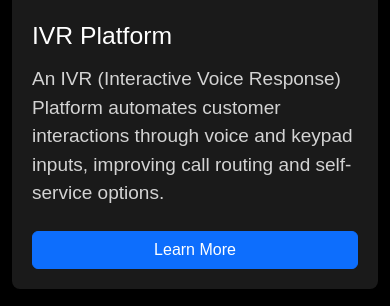
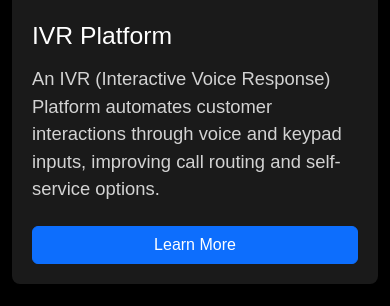
Before and after one commit to Govindtiwari48/VAPP_IO, a plain HTML site: page index.html in a window 390 px wide. Shown: the part 1167-1473 px from the top of the page. Drawn offline with nearby package versions, Linux system fonts and the light colour scheme.

Commit message:
Update styles.css

```diff
--- a/styles.css
+++ b/styles.css
@@ -23,7 +23,7 @@ body {
         font-size: 2.5rem; /* Adjust heading size for smaller devices */
     }
     p {
-        font-size: 1.19rem; /* Adjust paragraph size for smaller devices */
+        font-size: 1.15rem; /* Adjust paragraph size for smaller devices */
     }
 }
 /* .hero {
```
